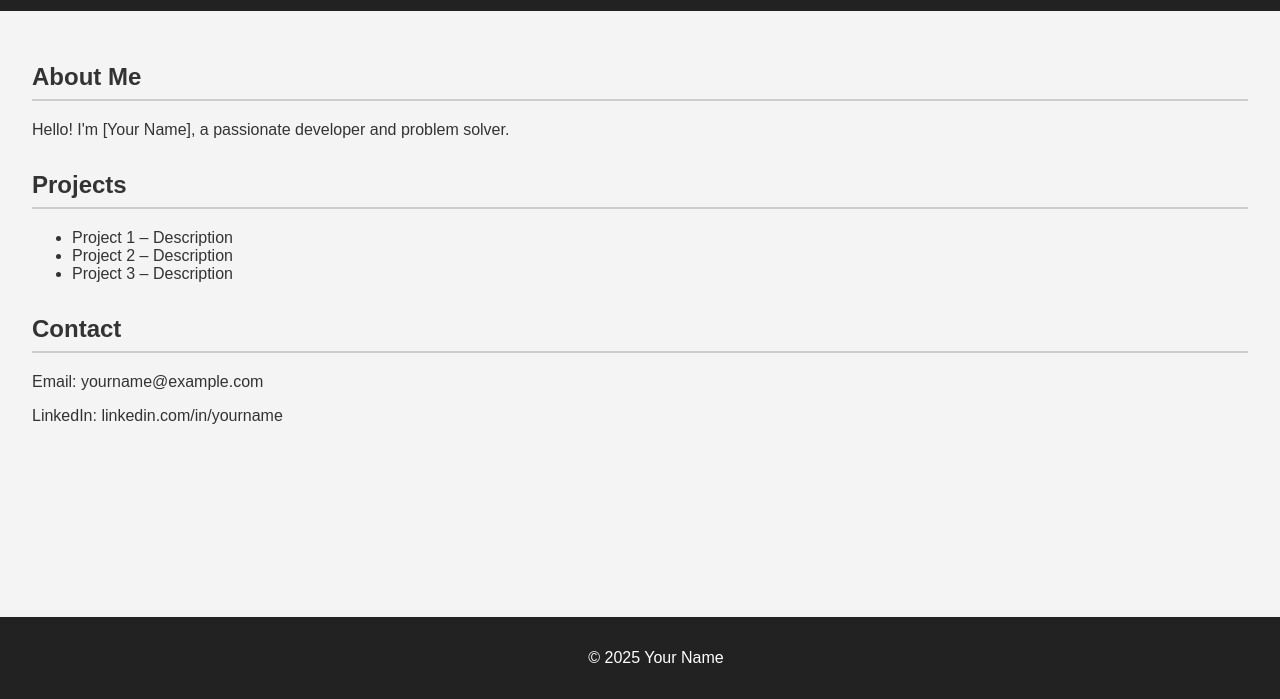
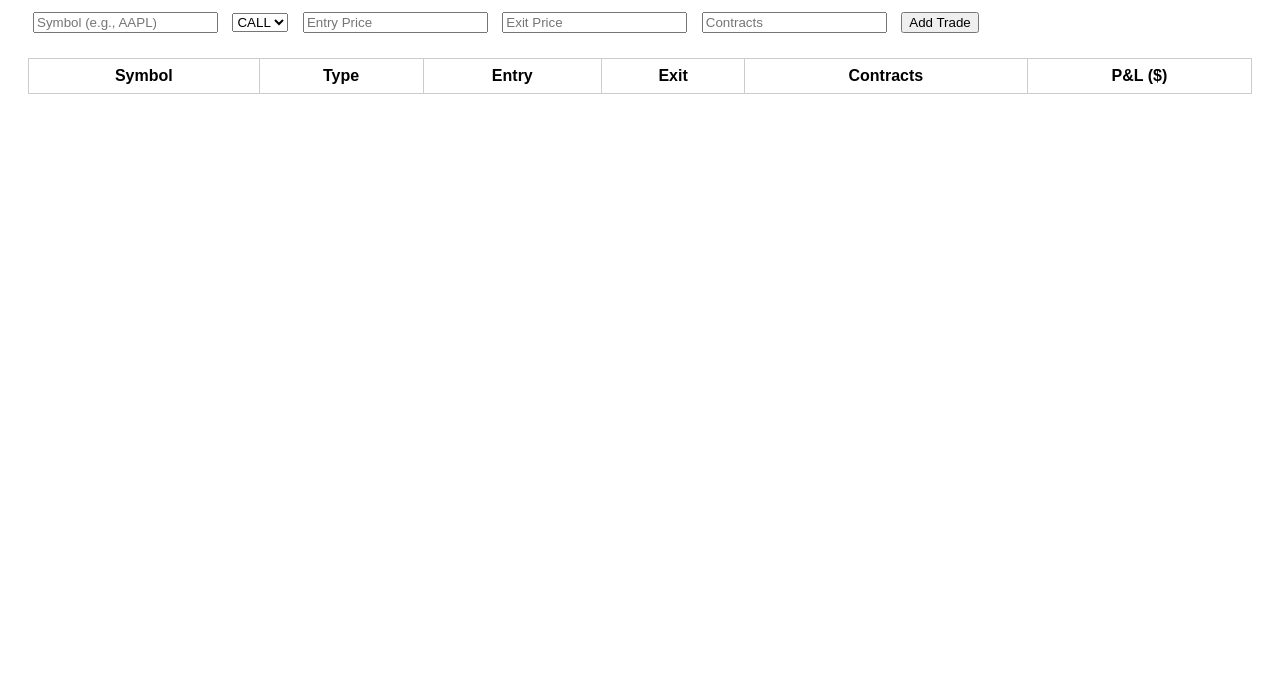
Before and after one commit to saiiaf1992/my-portfolio, a plain HTML site: page index.html in a window 1280 px wide. Shown: the part 101-800 px from the top of the page. Drawn offline with Linux system fonts and the light colour scheme.

Commit message:
Update index.html

```diff
--- a/index.html
+++ b/index.html
@@ -1,69 +1,74 @@
 <!DOCTYPE html>
 <html lang="en">
 <head>
-  <meta charset="UTF-8" />
-  <meta name="viewport" content="width=device-width, initial-scale=1.0" />
-  <title>My Portfolio</title>
+  <meta charset="UTF-8">
+  <title>Options P&L Tracker</title>
   <style>
-    body {
-      font-family: Arial, sans-serif;
-      margin: 0;
-      padding: 0;
-      background-color: #f4f4f4;
-      color: #333;
-    }
-    header {
-      background-color: #222;
-      color: white;
-      padding: 1rem 2rem;
-      text-align: center;
-    }
-    main {
-      padding: 2rem;
-    }
-    section {
-      margin-bottom: 2rem;
-    }
-    h2 {
-      border-bottom: 2px solid #ccc;
-      padding-bottom: 0.5rem;
-    }
-    footer {
-      background-color: #222;
-      color: white;
-      text-align: center;
-      padding: 1rem;
-      position: fixed;
-      width: 100%;
-      bottom: 0;
-    }
+    body { font-family: Arial; padding: 20px; }
+    input, select, button { margin: 5px; }
+    table { border-collapse: collapse; width: 100%; margin-top: 20px; }
+    th, td { border: 1px solid #ccc; padding: 8px; text-align: center; }
   </style>
 </head>
 <body>
-  <header>
-    <h1>Welcome to My Portfolio</h1>
-  </header>
-  <main>
-    <section>
-      <h2>About Me</h2>
-      <p>Hello! I'm [Your Name], a passionate developer and problem solver.</p>
-    </section>
-    <section>
-      <h2>Projects</h2>
-      <ul>
-        <li>Project 1 – Description</li>
-        <li>Project 2 – Description</li>
-        <li>Project 3 – Description</li>
-      </ul>
-    </section>
-    <section>
-      <h2>Contact</h2>
-      <p>Email: yourname@example.com</p>
-      <p>LinkedIn: linkedin.com/in/yourname</p>
-    </section>
-  </main>
-  <footer>
-    <p>&copy; 2025 Your Name</p>
-  </footer>
+  <h1>Options P&L Tracker</h1>
+
+  <form id="tradeForm">
+    <input type="text" id="symbol" placeholder="Symbol (e.g., AAPL)" required>
+    <select id="type">
+      <option value="CALL">CALL</option>
+      <option value="PUT">PUT</option>
+    </select>
+    <input type="number" step="0.01" id="entryPrice" placeholder="Entry Price" required>
+    <input type="number" step="0.01" id="exitPrice" placeholder="Exit Price" required>
+    <input type="number" id="contracts" placeholder="Contracts" required>
+    <button type="submit">Add Trade</button>
+  </form>
+
+  <table>
+    <thead>
+      <tr>
+        <th>Symbol</th>
+        <th>Type</th>
+        <th>Entry</th>
+        <th>Exit</th>
+        <th>Contracts</th>
+        <th>P&L ($)</th>
+      </tr>
+    </thead>
+    <tbody id="tradesTable">
+      <!-- Trades go here -->
+    </tbody>
+  </table>
+
+  <script>
+    const tradeForm = document.getElementById('tradeForm');
+    const tradesTable = document.getElementById('tradesTable');
+
+    tradeForm.addEventListener('submit', function(e) {
+      e.preventDefault();
+
+      const symbol = document.getElementById('symbol').value.toUpperCase();
+      const type = document.getElementById('type').value;
+      const entryPrice = parseFloat(document.getElementById('entryPrice').value);
+      const exitPrice = parseFloat(document.getElementById('exitPrice').value);
+      const contracts = parseInt(document.getElementById('contracts').value);
+
+      const multiplier = 100; // 1 contract = 100 shares
+      const pnl = ((exitPrice - entryPrice) * contracts * multiplier).toFixed(2);
+
+      const row = tradesTable.insertRow();
+      row.innerHTML = `
+        <td>${symbol}</td>
+        <td>${type}</td>
+        <td>${entryPrice}</td>
+        <td>${exitPrice}</td>
+        <td>${contracts}</td>
+        <td style="color: ${pnl >= 0 ? 'green' : 'red'};">${pnl}</td>
+      `;
+
+      tradeForm.reset();
+    });
+  </script>
 </body>
 </html>
```
